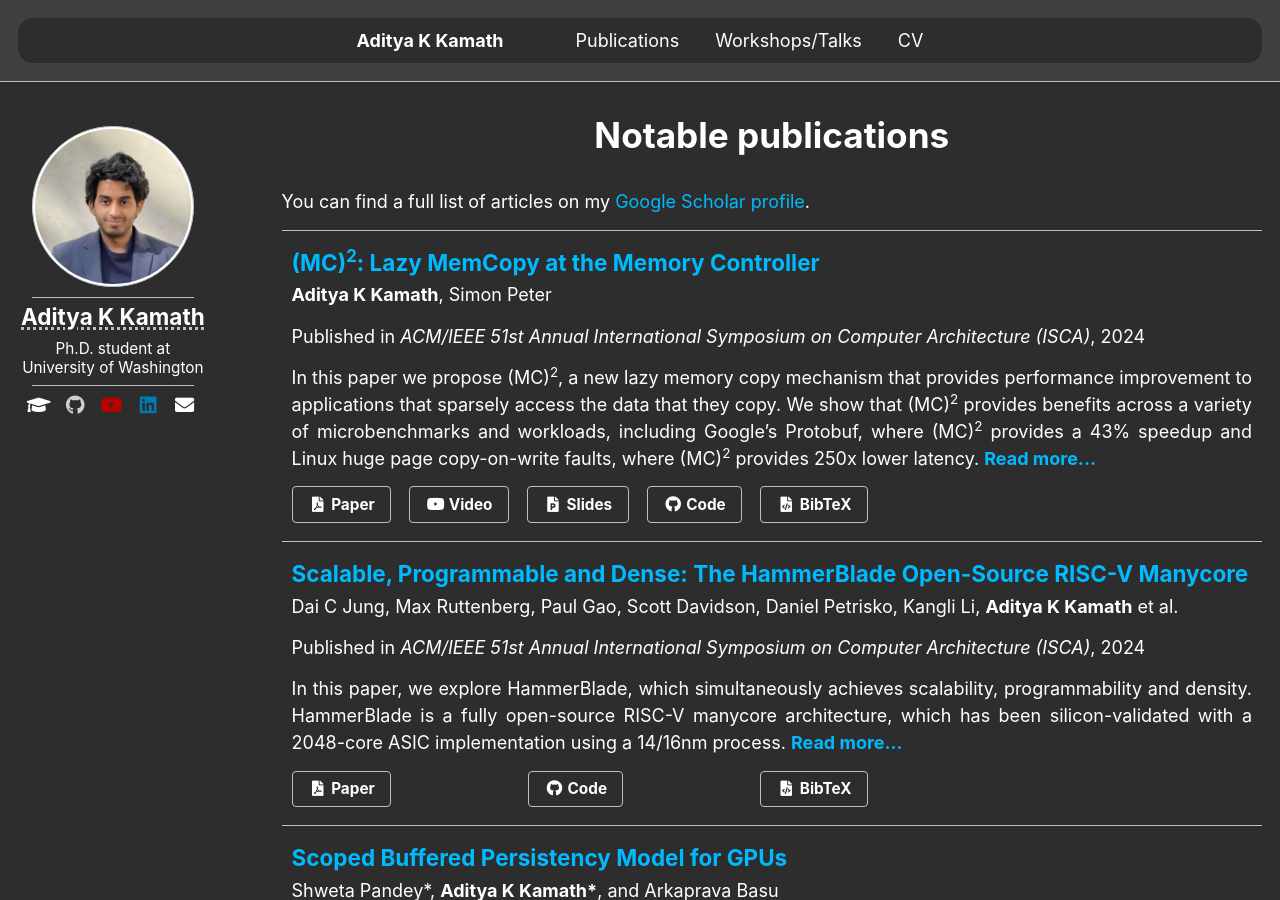
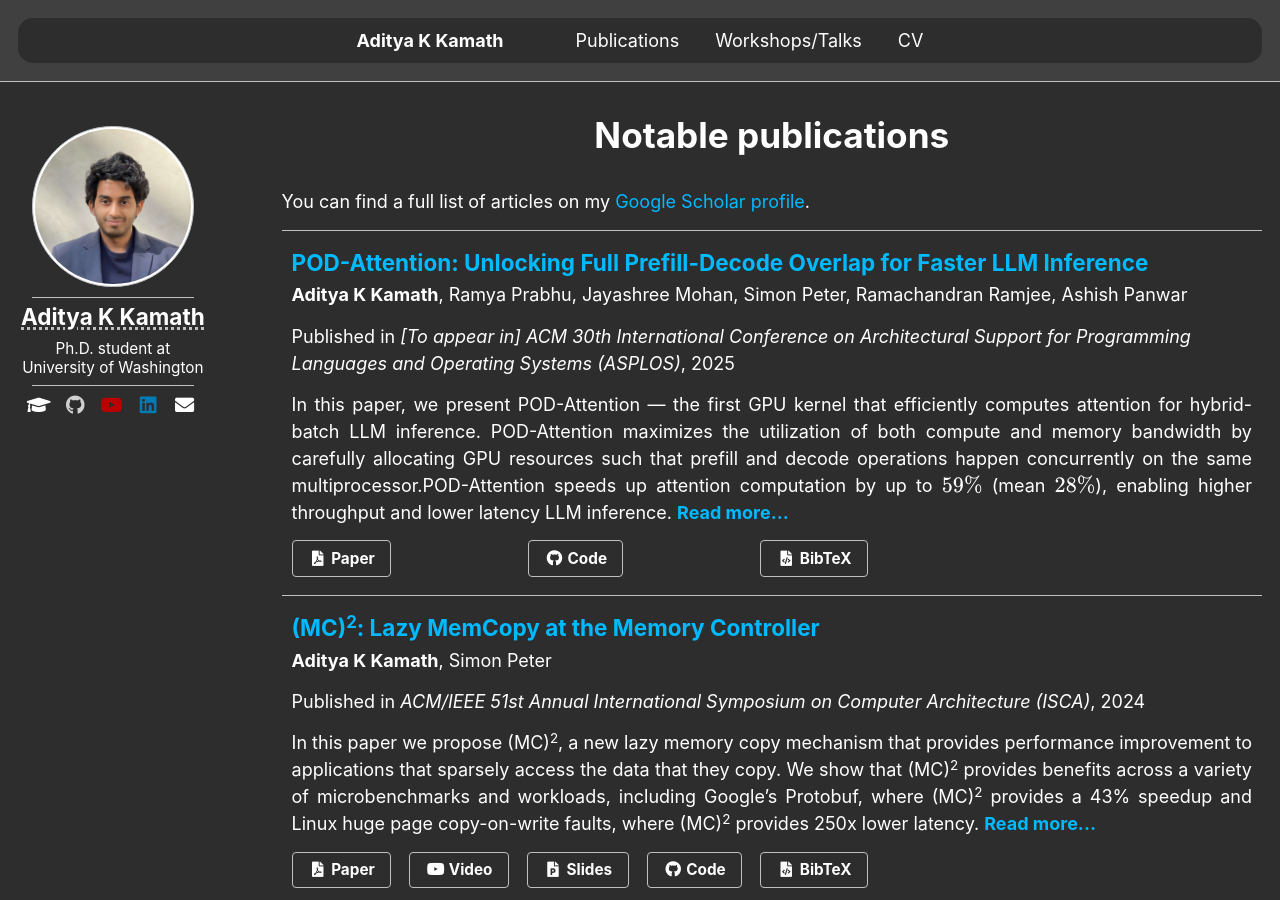
Before and after one commit to AKKamath/akkamath.github.io, a Jekyll site: the page built from _pages/publications.md, in a window 1280 px wide and 900 px high. Built offline with Jekyll 4.4.1, drawn with Linux system fonts in a browser that asks for light colours; formulas are drawn with MathJax 3.

Commit message:
Add POD-Attention to website

```diff
--- /dev/null
+++ b/_publications/2025-04-01-POD-Attention.md
@@ -0,0 +1,35 @@
+---
+title: "POD-Attention: Unlocking Full Prefill-Decode Overlap for Faster LLM Inference"
+collection: publications
+permalink: /publication/ASPLOS25-POD-Attention
+excerpt: 'In this paper, we present POD-Attention --- the first GPU kernel that efficiently computes attention for hybrid-batch LLM inference. POD-Attention maximizes the utilization of both compute and memory bandwidth by carefully allocating GPU resources such that prefill and decode operations happen concurrently on the same multiprocessor.POD-Attention speeds up attention computation by up to $59\%$ (mean $28\%$), enabling higher throughput and lower latency LLM inference.'
+date: 2025-04-01
+venue: '[To appear in] ACM 30th International Conference on Architectural Support for Programming Languages and Operating Systems (ASPLOS)'
+shortform: "ASPLOS '25"
+authorlist: "<B>Aditya K Kamath</B>, Ramya Prabhu, Jayashree Mohan, Simon Peter, Ramachandran Ramjee, Ashish Panwar"
+paperurl: '/files/ASPLOS25_POD.pdf'
+#videourl: ''
+#videoembed: ''
+codeurl: 'https://github.com/microsoft/vattention/tree/main/pod_attn'
+#slideurl: ''
+bibtex: "
+@INPROCEEDINGS {POD:ASPLOS:2025,
+author = {Kamath, Aditya K and Prabhu, Ramya and Mohan, Jayashree and Peter, Simon and Ramjee, Ramachandran and Panwar, Ashish},
+title = {POD-Attention: Unlocking Full Prefill-Decode Overlap for Faster LLM Inference},
+year = {2025},
+isbn = {979-8-4007-1079-7/2025/03},
+publisher = {Association for Computing Machinery},
+address = {New York, NY, USA},
+url = {https://doi.org/10.1145/3676641.3715996},
+doi = {10.1145/3676641.3715996},
+booktitle = {Proceedings of the 30th ACM International Conference on Architectural Support for Programming Languages and Operating Systems, Volume 2},
+keywords = {Large language models; GPUs; self-attention},
+location = {Rotterdam, The Netherlands},
+series = {ASPLOS 2025}
+}
+"
+---
+Each request in LLM inference goes through two phases: compute-bound <em>prefill</em> and memory-bandwidth-bound <em>decode</em>. To improve GPU utilization, recent systems use hybrid batching that combines the prefill and decode phases of different requests into the same batch. This approach optimizes linear operations but remains inefficient for attention computation because <em>existing attention kernels specialize execution independently for the prefill and decode phases</em>.
+
+In this paper, we present POD-Attention --- the first GPU kernel that efficiently computes attention for hybrid batches. POD-Attention aims to maximize the utilization of both compute and memory bandwidth by carefully allocating the GPU's resources such that prefill and decode operations happen concurrently on the same multiprocessor.
+POD-Attention speeds up attention computation by up to $59\%$ (mean $28\%$), enabling higher throughput and lower latency LLM inference compared to the use of independently optimized prefill and decode attention kernels.
```
Also changed, not shown: _pages/about.md (+3 -3 lines), _publications/2023-01-30-SBRP.md (+0 -3 lines), 2 other files.
